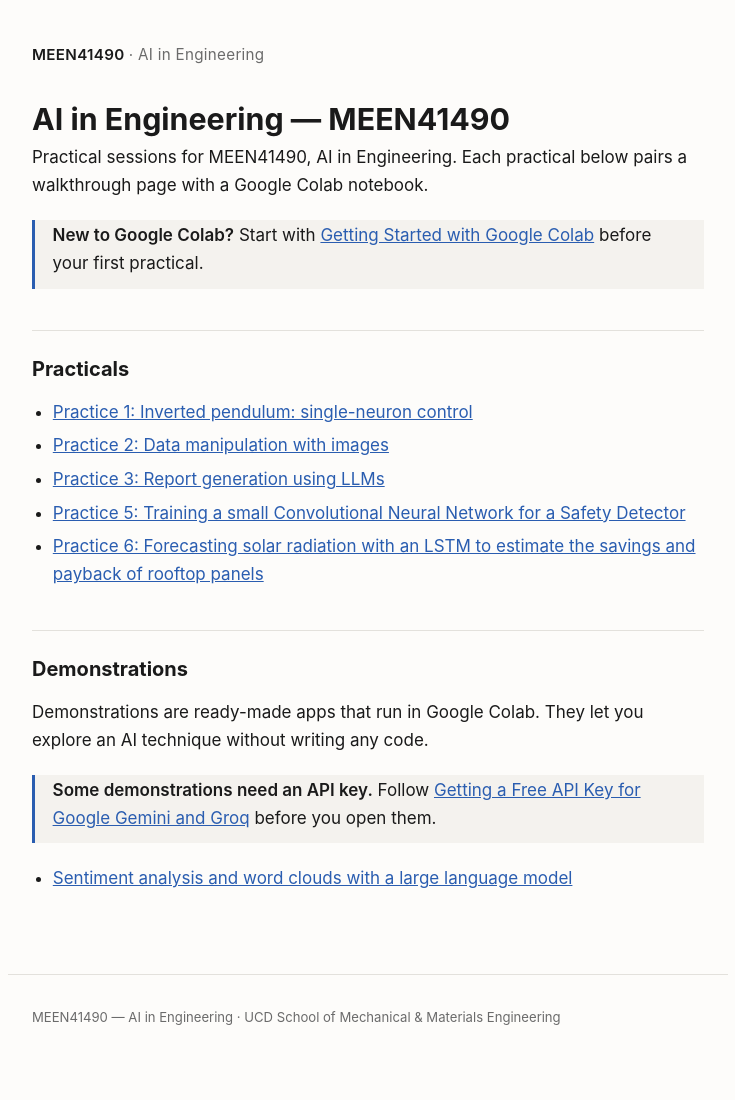
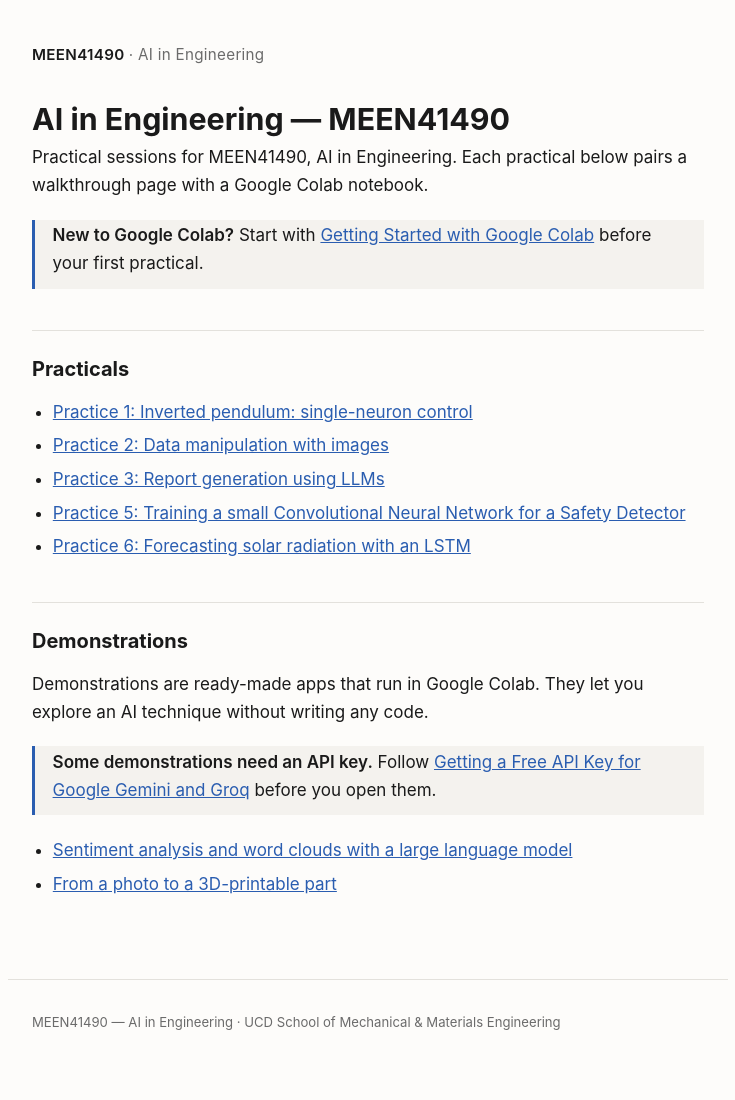
Before and after one commit to juanbmedina/ai-engineering-practicals, a Jekyll site: the page built from docs/index.md, in a window 1280 px wide. Shown: the whole page, without its empty margins (272-1007 px from the left). Built offline with Jekyll 4.4.1, drawn with Linux system fonts in a browser that asks for light colours.

Commit message:
added the demo webpage

```diff
--- a/docs/_data/demos.yml
+++ b/docs/_data/demos.yml
@@ -3,3 +3,5 @@
 # writing code. Add one entry per demonstration as it is published.
 - title: "Sentiment analysis and word clouds with a large language model"
   path: /demos/sentiment-wordcloud/
+- title: "From a photo to a 3D-printable part"
+  path: /demos/image-to-stl-3d/
--- a/docs/_data/practicals.yml
+++ b/docs/_data/practicals.yml
@@ -14,5 +14,5 @@
   title: "Training a small Convolutional Neural Network for a Safety Detector"
   path: /practicals/uniform_detector/
 - practice: 6
-  title: "Forecasting solar radiation with an LSTM to estimate the savings and payback of rooftop panels"
+  title: "Forecasting solar radiation with an LSTM"
   path: /practicals/solar_savings_lstm/
--- a/docs/practicals/solar_savings_lstm/index.md
+++ b/docs/practicals/solar_savings_lstm/index.md
@@ -1,6 +1,6 @@
 ---
 layout: default
-title: "Practical 6 — Forecasting solar radiation with an LSTM to estimate the savings and payback of rooftop panels"
+title: "Practical 6 — Forecasting solar radiation with an LSTM"
 ---
 
 # Practical 6 — Forecasting solar radiation with an LSTM
```
Also changed, not shown: docs/demos/image-to-stl-3d/index.md (added, +53 -0 lines).
